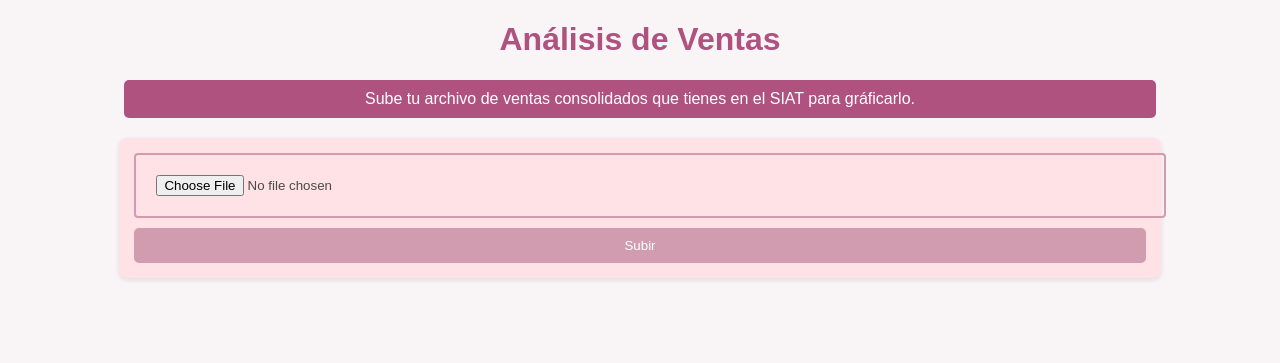
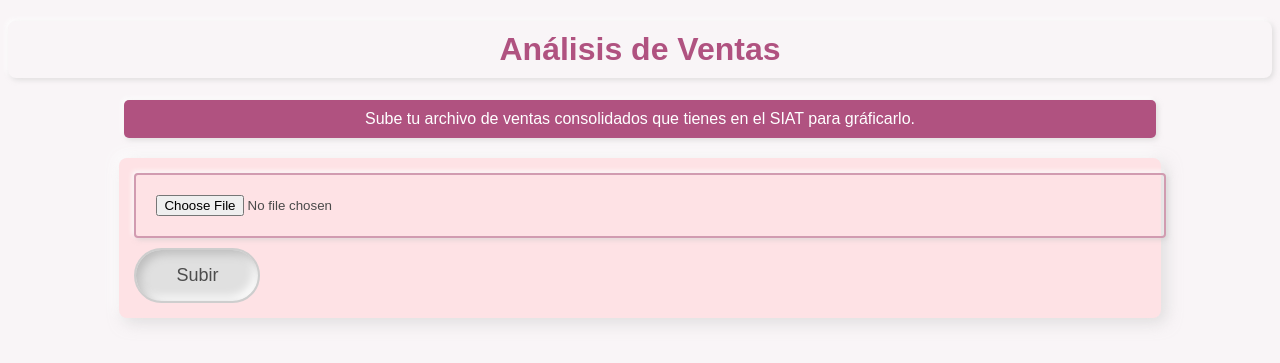
Before and after one commit to virginiachambi/siat-graficar-datos-consolidados, a Flask app: page / in a window 1280 px wide. Shown: the top 363 px of the page. Run offline with Flask 3, Linux system fonts and the light colour scheme.

Commit message:
Add files via upload

```diff
--- a/static/style.css
+++ b/static/style.css
@@ -7,6 +7,11 @@ body {
 h1, h2 {
     color: #B05280; /* Color suave para títulos */
     text-align: center;
+    /* Aplicar neumorfismo a los títulos (opcional) */
+    box-shadow: 2px 2px 5px rgba(200, 200, 200, 0.5),
+                -2px -2px 5px rgba(255, 255, 255, 0.9);
+    border-radius: 8px; /* Bordes redondeados para mejorar el efecto */
+    padding: 10px; /* Espaciado para mejorar el efecto visual */
 }
 
 p {
@@ -17,8 +22,15 @@ p {
     border-radius: 5px; /* Bordes redondeados */
     max-width: 80%; /* Limitar el ancho al 80% */
     margin: auto; /* Centrar el elemento */
+    box-shadow: 2px 2px 5px rgba(200, 200, 200, 0.5),
+                -2px -2px 5px rgba(255, 255, 255, 0.9); /* Efecto neumórfico */
 }
-
+p:hover {
+    box-shadow: 2px 2px 10px rgba(200, 200, 200, 0.5),
+                -2px -2px 10px rgba(255, 255, 255, 0.9),
+                5px 5px 15px rgba(200, 200, 200, 0.3),
+                -5px -5px 15px rgba(255, 255, 255, 0.8);
+}
 
 form {
     margin: 20px auto;
@@ -26,7 +38,14 @@ form {
     background-color: #FEE2E5; /* Rosa pálido */
     border-radius: 8px;
     width: 80%;
-    box-shadow: 0 2px 5px rgba(0, 0, 0, 0.1);
+    box-shadow: 5px 5px 15px rgba(200, 200, 200, 0.5),
+                -5px -5px 15px rgba(255, 255, 255, 0.9); /* Efecto neumórfico */
+}
+form:hover {
+    box-shadow: 2px 2px 10px rgba(200, 200, 200, 0.5),
+                -2px -2px 10px rgba(255, 255, 255, 0.9),
+                5px 5px 15px rgba(200, 200, 200, 0.3),
+                -5px -5px 15px rgba(255, 255, 255, 0.8);
 }
 
 input[type="file"] {
@@ -34,22 +53,32 @@ input[type="file"] {
     border: 2px solid #D19BB0; /* Color rosa suave */
     border-radius: 4px;
     width: calc(100% - 24px);
+    box-shadow: 2px 2px 5px rgba(200, 200, 200, 0.5),
+                -2px -2px 5px rgba(255, 255, 255, 0.9); /* Efecto neumórfico */
 }
 
 button {
-    background-color: #D19BB0; /* Color rosa suave */
-    color: white;
-    border: none;
-    padding: 10px;
-    border-radius: 5px;
+    background-color: #e0e0e0;
+    border-radius: 50px;
+    box-shadow: inset 4px 4px 10px #bcbcbc, inset -4px -4px 10px #ffffff;
+    color: #4d4d4d;
     cursor: pointer;
-    width: 100%;
-    margin-top: 10px;
+    font-size: 18px;
+    padding: 15px 40px;
+    transition: all 0.2s ease-in-out;
+    border: 2px solid rgb(206, 206, 206);
+    margin-top: 10px; /* Ajusta este valor según lo necesites */
 }
 
 button:hover {
-    background-color: #A45D79; /* Color más oscuro al pasar el mouse */
+    box-shadow: inset 2px 2px 5px #bcbcbc, inset -2px -2px 5px #ffffff, 2px 2px 5px #bcbcbc, -2px -2px 5px #ffffff;
 }
+
+button:focus {
+    outline: none;
+    box-shadow: inset 2px 2px 5px #bcbcbc, inset -2px -2px 5px #ffffff, 2px 2px 5px #bcbcbc, -2px -2px 5px #ffffff;
+}
+
 
 .data-table, .summary-table {
     margin: 20px auto;
@@ -58,7 +87,8 @@ button:hover {
     border-radius: 8px;
     background-color: #ffffff; /* Fondo blanco para las tablas */
     width: 80%;
-    box-shadow: 0 2px 5px rgba(0, 0, 0, 0.1);
+    box-shadow: 5px 5px 15px rgba(200, 200, 200, 0.5),
+                -5px -5px 15px rgba(255, 255, 255, 0.9); /* Efecto neumórfico */
 }
 
 .data-table table, .summary-table table {
@@ -82,6 +112,13 @@ button:hover {
     background-color: #F7E9ED; /* Color de fondo rosa claro para filas pares */
 }
 
+.data-table:hover, .summary-table:hover {
+    box-shadow: 2px 2px 10px rgba(200, 200, 200, 0.5),
+                -2px -2px 10px rgba(255, 255, 255, 0.9),
+                5px 5px 15px rgba(200, 200, 200, 0.3),
+                -5px -5px 15px rgba(255, 255, 255, 0.8);
+}
+
 .summary-table {
     margin-top: 20px;
 }
@@ -96,11 +133,21 @@ button:hover {
     font-size: 14px;
 }
 
-
 img {
     display: block;
-    margin: 0 auto;
+    margin: 20px auto; /* Ajustar el margen para centrar */
     width: 80%;
     max-width: 100%;
     height: auto;
+    border-radius: 12px; /* Bordes redondeados */
+    box-shadow: 5px 5px 15px rgba(200, 200, 200, 0.5),
+                -5px -5px 15px rgba(255, 255, 255, 0.9); /* Efecto neumórfico */
+    transition: all 0.3s ease; /* Transición suave */
 }
+
+img:hover {
+    box-shadow: 2px 2px 10px rgba(200, 200, 200, 0.5),
+                -2px -2px 10px rgba(255, 255, 255, 0.9),
+                5px 5px 15px rgba(200, 200, 200, 0.3),
+                -5px -5px 15px rgba(255, 255, 255, 0.8); /* Cambios en hover */
+}
```
Also changed, not shown: templates/index.html (line endings or trailing spaces).
